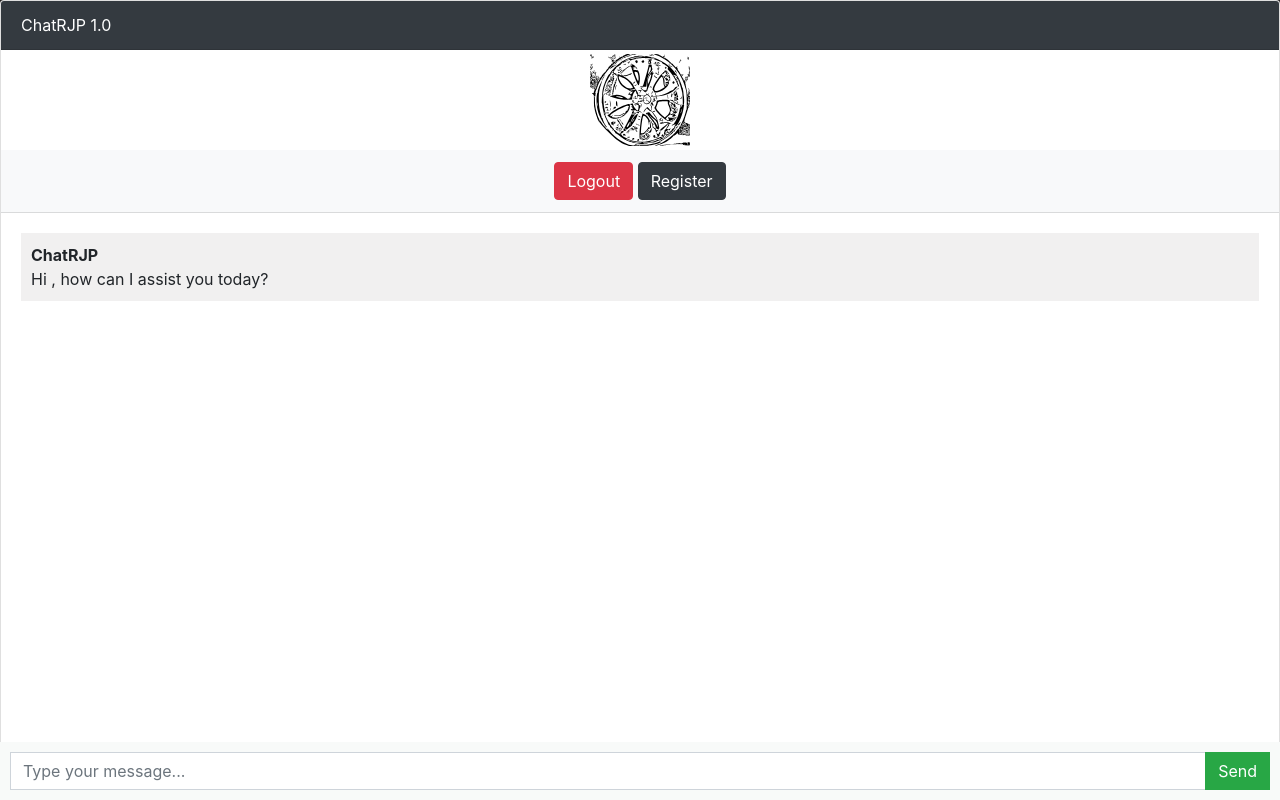
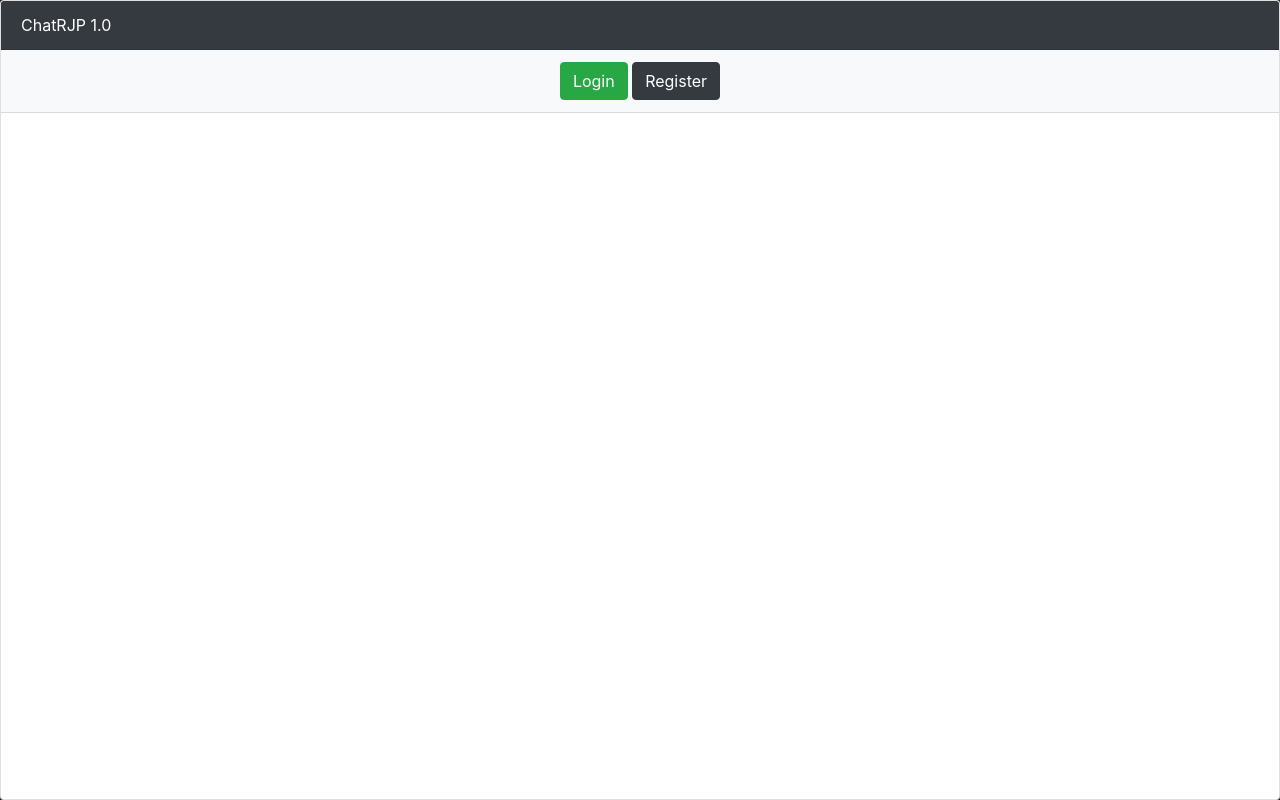
Before and after one commit to rpointjour/ai_chatbot, a Django app: page / in a window 1280 px wide. Run offline with Django 5.2, Linux system fonts and the light colour scheme; some libraries are stand-ins or nearby versions.

Commit message:
completed prototype

```diff
--- a/django_chatbot/views.py
+++ b/django_chatbot/views.py
@@ -41,7 +41,7 @@ def login(request):
         user = auth.authenticate(request, username=username, password=password)
         if user is not None:
             auth.login(request, user)
-            return redirect('chatbot')
+            return redirect('django_chatbot')
         else:
             error_message = 'Invalid username or password'
             return render(request, 'login.html', {'error_message': error_message})
@@ -60,7 +60,7 @@ def register(request):
                 user = User.objects.create_user(username, email, password1)
                 user.save()
                 auth.login(request, user)
-                return redirect('chatbot')
+                return redirect('django_chatbot')
             except:
                 error_message = 'Error creating account'
                 return render(request, 'register.html', {'error_message': error_message})
--- a/templates/chatbot.html
+++ b/templates/chatbot.html
@@ -69,13 +69,9 @@
 {% block content %}
 <div class="chat-container">
   <div class="card flex-grow-1">
-    <div class="card-header bg-dark text-white">ChatRJP 1.0</div>
-    <img src="{% static 'spinning_wheel.svg' %}" alt="My SVG Image" style="width:100px;height:100px" class=" image-fluid-block mx-auto rounded">
+    <div class="card-header bg-dark text-white" style="position: -webkit-sticky;position: sticky;top: 0;z-index: 1">ChatRJP 1.0</div>
     {% if user.is_authenticated %}
-    <div class="card-header bg-primary text-white"><b>Welcome, {{user.username}}</b>   <a style="color: yellow;" href="logout">Logout</a></div>
-    {% else %}
-    <div class="card-header bg-light text-white text-center"><a class="btn btn-danger" href="login">Logout</a>   <a class="btn btn-dark" href="register">Register</a></div>
-    {% endif %}
+    <div class="card-header bg-light text-dark"><b>Welcome, {{user.username}}</b> <img src="{% static 'spinning_wheel.svg' %}" alt="My SVG Image" style="width:100px;height:100px;" class=" image-fluid d-block mx-auto rounded"><br><a class="d-block mx-auto btn btn-danger" style="width: fit-content;" href="logout">Logout</a></div>
     <div class="card-body messages-box">
 
       <ul class="list-unstyled messages-list">
@@ -136,6 +132,9 @@
     </div>
   </form>
 </div>
+    {% else %}
+    <div class="card-header bg-light text-white text-center"> <a class="btn btn-success" href="login">Login</a>   <a class="btn btn-dark" href="register">Register</a></div>
+    {% endif %}
 
 <script>
   const messagesList = document.querySelector('.messages-list');
```
Also changed, not shown: db.sqlite3.
